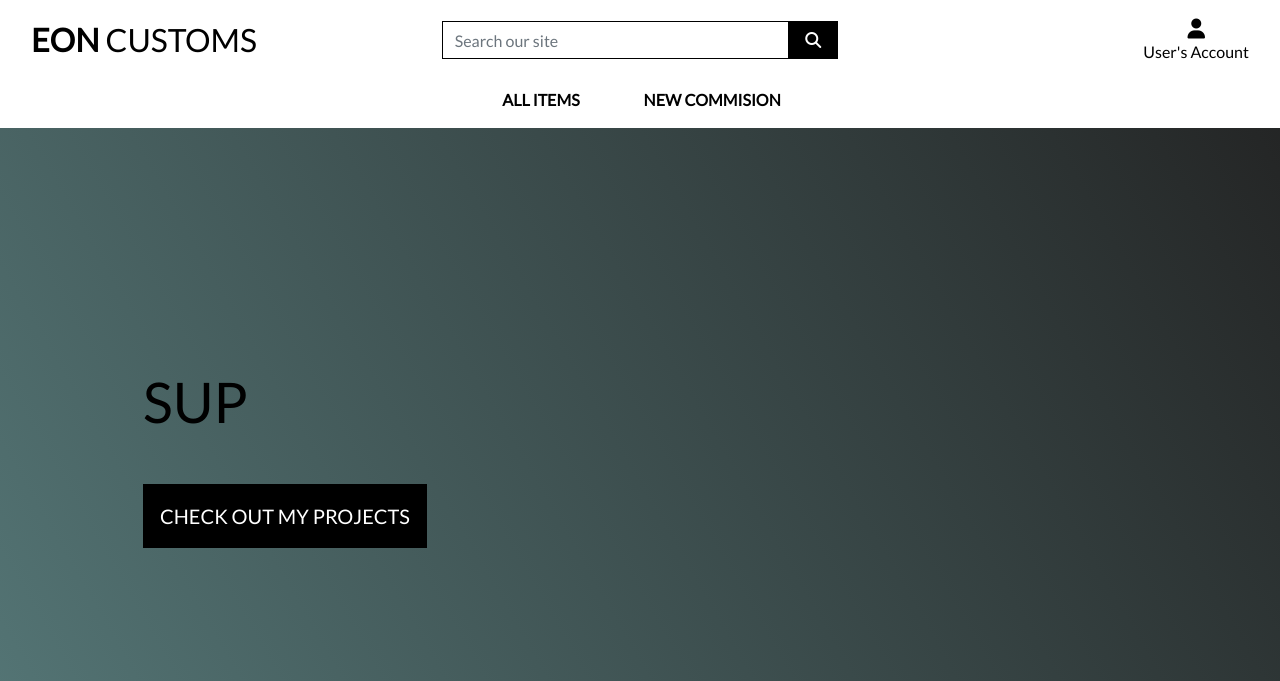
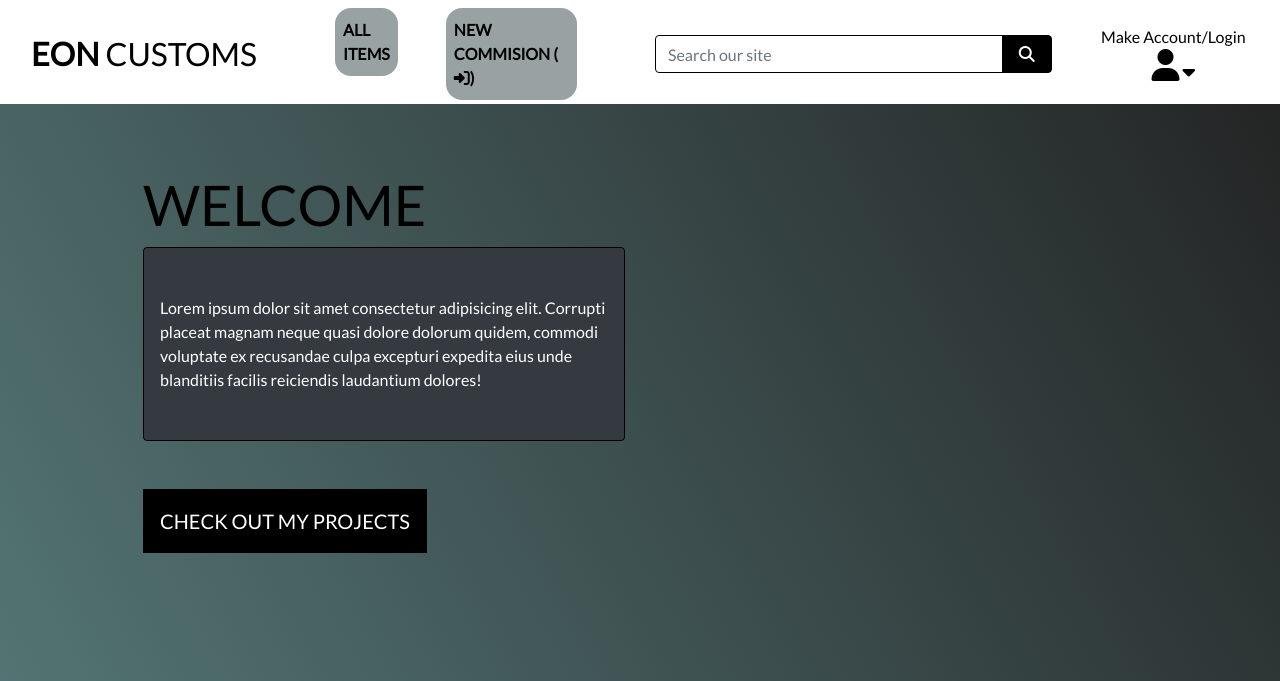
Before and after one commit to EonTAS/FullStack, a Django app: page / in a window 1280 px wide. Shown: the top 681 px of the page. Run offline with Django 3.2, Linux system fonts and the light colour scheme; some libraries are stand-ins or nearby versions.

Commit message:
tidied homepage/base template

```diff
--- a/home/templates/home/index.html
+++ b/home/templates/home/index.html
@@ -7,12 +7,14 @@
         <div class="row h-100">
             <div class="col-7 col-md-6 my-auto">
                 <h1 class="display-4 logo-font text-black">
-                    sup
+                    Welcome
                 </h1>
+                <div class="text-white border-black rounded bg-dark p-3 py-5">
+                    Lorem ipsum dolor sit amet consectetur adipisicing elit. Corrupti placeat magnam neque quasi dolore dolorum quidem, commodi voluptate ex recusandae culpa excepturi expedita eius unde blanditiis facilis reiciendis laudantium dolores!
+                </div>
                 <div class = "my-5">
                     <h4>
                         <a href="{% url 'projects' %}" class="shop-now-button btn btn-lg rounded-0 text-uppercase py-3">Check out my projects</a>
-
                     </h4>
                 </div>
             </div>
--- a/projects/templates/projects/projects.html
+++ b/projects/templates/projects/projects.html
@@ -27,7 +27,7 @@
         <div class="project-container col-10 offset-1">
             <div class="row mt-1 mb-2">
                 <div class="col-12 col-md-6 order-md-last d-flex justify-content-center justify-content-md-end">
-                    <select id="sort-selector" class="border-{%if sorting != 'None_None'%}info{%else%}black{%endif%}">
+                    <select id="sort-selector" class="border-{%if sorting != 'None_None'%}info{%else%}black{%endif%} rounded">
                         {% for possibleSorting in possibleSortings %}
                             <option value="{{possibleSorting.name}}" {%if sorting == possibleSorting.name%}selected{%endif%}>{{possibleSorting.friendlyName}}</option>
                         {% endfor %}
@@ -48,7 +48,7 @@
                                 <img class="card-img-top img-fluid" src="{% if project.image %}{{project.image.url}}{%else%}{{ MEDIA_URL}}noimage.png{%endif%}" alt="{{project.name}}">
                             </a>
                             <div class="card-body pb-0">
-                                <p class="mb-0">{{ project.name }}</p>
+                                <p class="mb-0"><strong>{{ project.name }}</strong></p>
                             </div>
                             <div class="card-footer bg-white pt-0 bnorder-0 text-left">
                                 <div class="row">
@@ -69,6 +69,7 @@
                                         {% if project.price %}
                                             <p class="lead mb-0 text-left">Cost : £{{project.price}}</p>
                                         {% endif %}
+                                        <hr>
                                         {% if project.approved %}
                                             {% if project.commission %}
                                                 <p>funded by {{project.commission.user}}</p>
--- a/static/css/base.css
+++ b/static/css/base.css
@@ -72,8 +72,21 @@ body {
     position:fixed;
     z-index: 800;
     width:90%;
-    padding-top: 164px;
+    padding-top: 68px;
     left:5%
+}
+
+
+.nav-desktop>div>ul>li>a {
+    border-radius: 1rem;
+    background-color:#98A2A2;
+    padding:10px;
+
+}
+.nav-desktop>div>ul>li>a:hover {
+    background-color:#608080;
+    padding:10px;
+
 }
 /* -------------------------------- Media Queries */
 
@@ -95,14 +108,14 @@ body {
     }
 
     .header-container, .message-container{
-        padding-top: 164px;
+        padding-top: 68px;
     }
 }
 /* fixed top navbar only on medium and up */
 @media (max-width: 991px) {
 
     .header-container, .message-container{
-        padding-top: 116px;
+        padding-top: 100px;
     }
 
     body {
--- a/templates/base.html
+++ b/templates/base.html
@@ -48,19 +48,21 @@
 
 <body>
   <header class="container-fluid fixed-top">
-    <div id="topnav" class="row bg-white pt-lg-2 d-none d-lg-flex">
-      <div class="col-12 col-lg-4 my-auto py-1 py-lg-0 text-center text-lg-left">
+    <div id="topnav" class="row bg-white pt-lg-2 d-none d-lg-flex py-1">
+      <div class="col-12 col-lg-3 my-auto py-1 py-lg-0 text-center text-lg-left">
         <a href="{% url 'home' %}" class="nav-link main-logo-link">
           <h2 class="logo-font text-black my-0"><strong>Eon</strong> Customs</h2>
         </a>
       </div>
-      <div class="col-12 col-lg-4 my-auto py-1 py-lg-0">
-        <form method="GET" action="{% url 'projects' %}">
+      <div class="col-12 col-lg-3 my-auto py-1 py-lg-0 navbar-expand-lg nav-desktop">
+        {% include 'includes/main-nav.html' %}
+      </div>
+      <div class="col-lg-4 my-auto py-1 py-log-0">
+        <form class="form" method="GET" action="{% url 'projects' %}">
             <div class="input-group w-100">
-            <input class="form-control border border-black rounded-0" type="text" name="q"
-              placeholder="Search our site">
+                <input class="form-control border border-black rounded-1" type="text" name="q" placeholder="Search our site">
                 <div class="input-group-append">
-              <button class="form-control btn btn-black border border-black rounded-0" type="submit">
+                    <button class="form-control form-control btn btn-black border border-black rounded-1" type="submit">
                         <span class="icon">
                             <i class="fas fa-search"></i>
                         </span>
@@ -69,14 +71,17 @@
             </div>
         </form>
       </div>
-      <div class="col-12 col-lg-4 my-auto py-1 py-lg-0">
+      <div class="col-12 col-lg-2 my-auto py-1 py-lg-0">
         <ul class="list-inline list-unstyled text-center text-lg-right my-0">
           <li class="list-inline-item dropdown">
             <a class="text-black nav-link" href="#" id="user-options" data-toggle="dropdown" aria-haspopup="true"
               aria-expanded="false">
               <div class="text-center">
-                <div><i class="fas fa-user fa-lg"></i></div>
-                <p class="my-0"> {% if request.user.is_authenticated %}{{request.user}}'s{%else%}User's{%endif%} Account</p>
+                <div>
+                  {% if request.user.is_authenticated %}{{request.user}}'s Account{%else%} Make Account/Login{%endif%}
+                  <i class="fas fa-user fa-2x"></i>
+                  <i class="fa fa-caret-down fa-lg"></i>
+                </div>
               </div>
             </a>
             <div class="dropdown-menu border-0" aria-labelledby="user-options">
@@ -94,7 +99,7 @@
       <div class="col-12 col-lg-4 my-auto py-1 py-lg-0"></div>
     </div>
     <div class="row bg-white">
-      <nav class="navbar navbar-expand-lg navbar-light w-100">
+      <nav class="navbar navbar-light d-lg-none w-100">
         <button class="navbar-toggler" type="button" data-toggle="collapse" data-target="#main-nav"
           aria-controls="main-nav" aria-expanded="false" aria-label="Toggle navigation">
           <span class="navbar-toggler-icon"></span>
--- a/templates/includes/main-nav.html
+++ b/templates/includes/main-nav.html
@@ -12,9 +12,12 @@
             </div>
         </li>
 
-        <li class="nav-item dropdown">
+        <li class="nav-item">
             <a class="logo-font font-weight-bold nav-link text-black mr-5" href="{%url 'project_request'%}" id="newCommision-link">
                 New Commision
+                {% if not request.user.is_authenticated %}
+                    (<i class="fas fa-sign-in-alt"></i>)
+                {%endif%}
             </a>
         </li>
     </ul>
--- a/templates/includes/mobile-top-header.html
+++ b/templates/includes/mobile-top-header.html
@@ -6,7 +6,7 @@
               <p class="my-0">Search</p>
           </div>
       </a>
-      <div class="dropdown-menu border-0 w-100 p-3 rounded-0 my-0" aria-labelledby="mobile-search">
+      <div class="dropdown-menu border-0 w-100 p-3 rounded-0 my-0 d-lg-none" aria-labelledby="mobile-search">
           <form class="form" method="GET" action="{% url 'projects' %}">
               <div class="input-group w-100">
                   <input class="form-control border border-black rounded-0" type="text" name="q" placeholder="Search our site">
```
Lines whose indentation alone changed are shown as unchanged.
